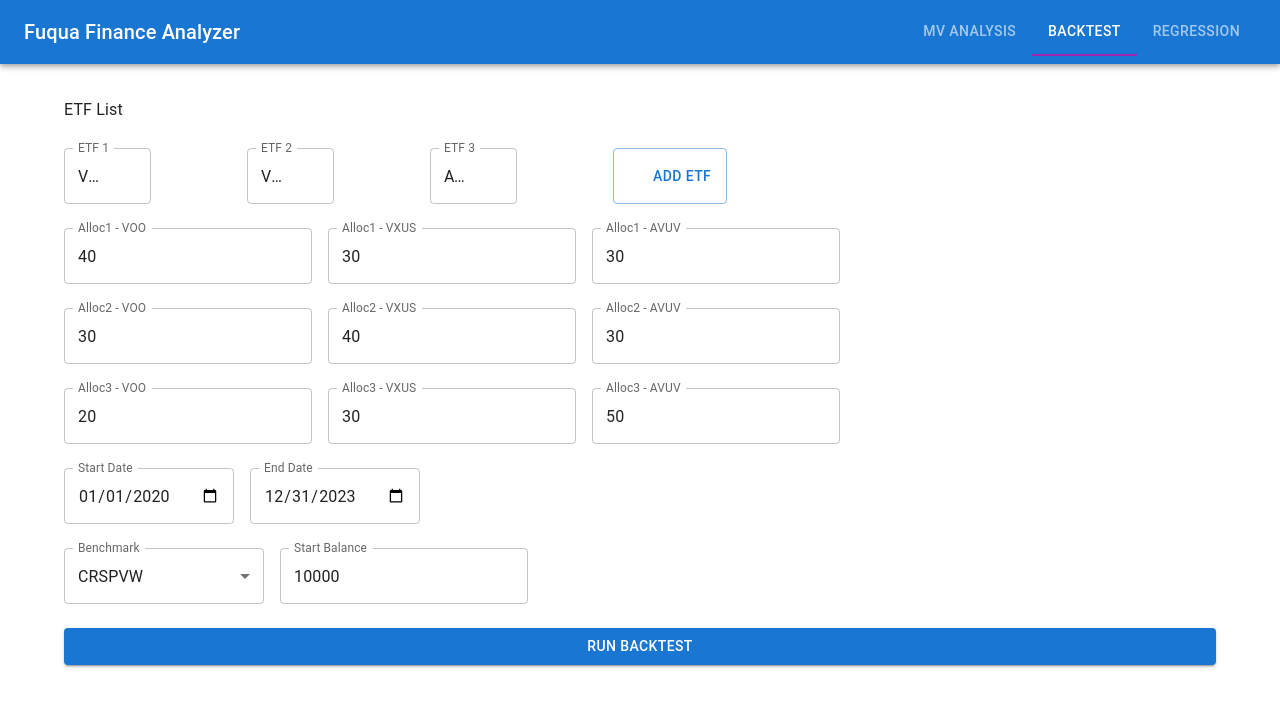
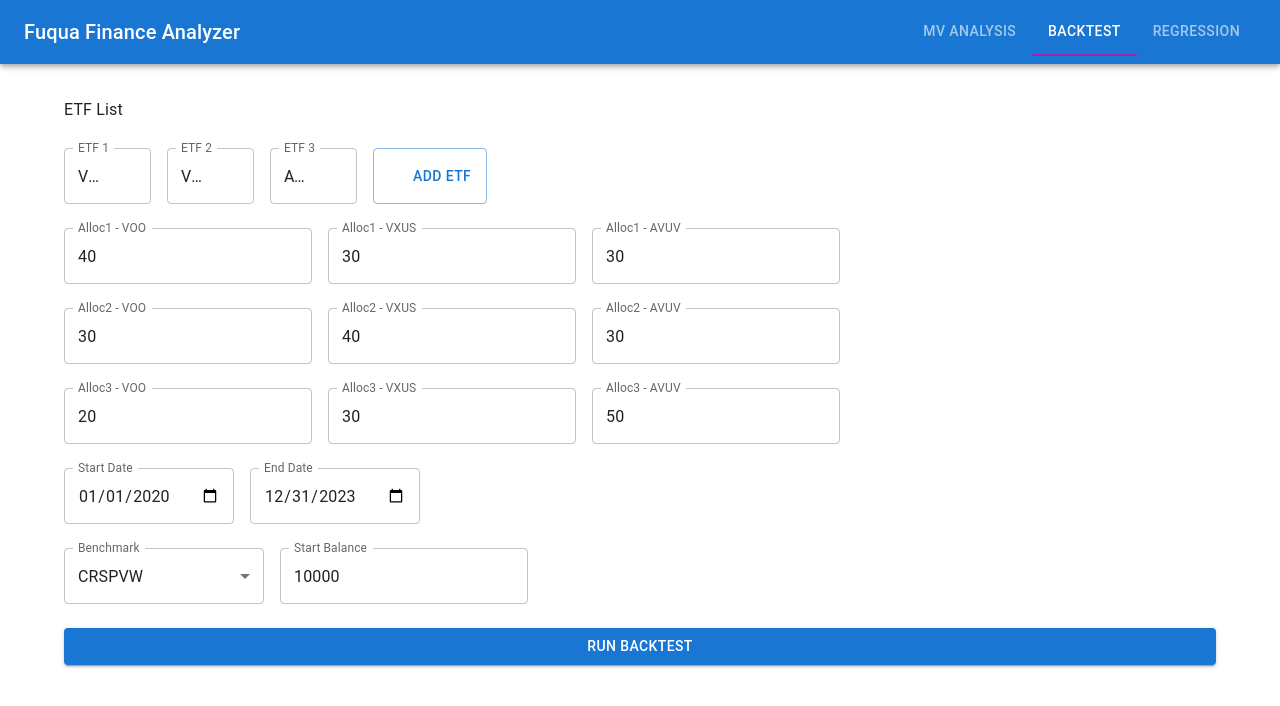
Before and after one commit to KypMon/Fuqua-investment-data, a React (Create React App) app in the folder frontend/: page /backtest in a window 1280 px wide. Shown: the top 706 px of the page. Built offline with nearby package versions, Linux system fonts and the light colour scheme; some icons are missing.

Commit message:
Expand ETF input and limit autocomplete

```diff
--- a/frontend/src/components/EtfListInput.jsx
+++ b/frontend/src/components/EtfListInput.jsx
@@ -1,18 +1,12 @@
 import React, { useEffect, useState } from "react";
-import {
-  Grid,
-  TextField,
-  Button,
-  Typography,
-  Box,
-  IconButton,
-  Autocomplete,
-} from "@mui/material";
+import { Grid, TextField, Button, Typography, Box, IconButton } from "@mui/material";
+import Autocomplete, { createFilterOptions } from "@mui/material/Autocomplete";
 import AddIcon from "@mui/icons-material/Add";
 import CloseIcon from "@mui/icons-material/Close";
 
 const CACHE_KEY = "etfOptions";
 let cachedOptions = null;
+const filterOptions = createFilterOptions({ limit: 10 });
 
 export default function EtfListInput({ etflist, setEtflist }) {
   const [options, setOptions] = useState([]);
@@ -75,13 +69,14 @@ export default function EtfListInput({ etflist, setEtflist }) {
       <Typography variant="subtitle1" gutterBottom>
         ETF List
       </Typography>
-      <Grid container spacing={12}>
+      <Grid container spacing={2}>
         {etflist.map((etf, idx) => (
-          <Grid item xs={12} sm={4} md={3} key={idx}>
+          <Grid item xs={12} key={idx}>
             <Box position="relative">
               <Autocomplete
                 freeSolo
                 options={options}
+                filterOptions={filterOptions}
                 inputValue={etf}
                 onInputChange={(e, value) => handleEtfChange(idx, value)}
                 onChange={(e, value) => {
@@ -112,7 +107,7 @@ export default function EtfListInput({ etflist, setEtflist }) {
             </Box>
           </Grid>
         ))}
-        <Grid item xs={12} md={6}>
+        <Grid item xs={12}>
           <Button
             variant="outlined"
             startIcon={<AddIcon />}
```
